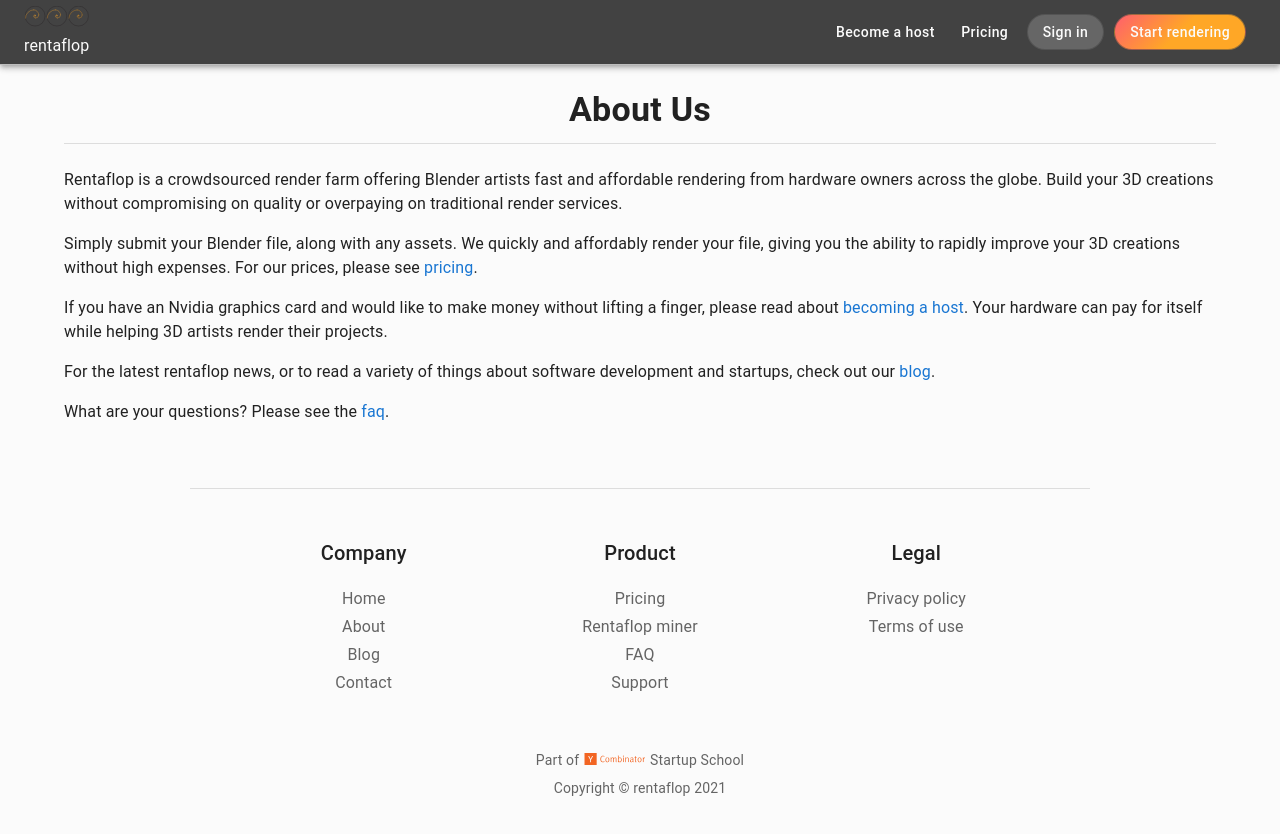
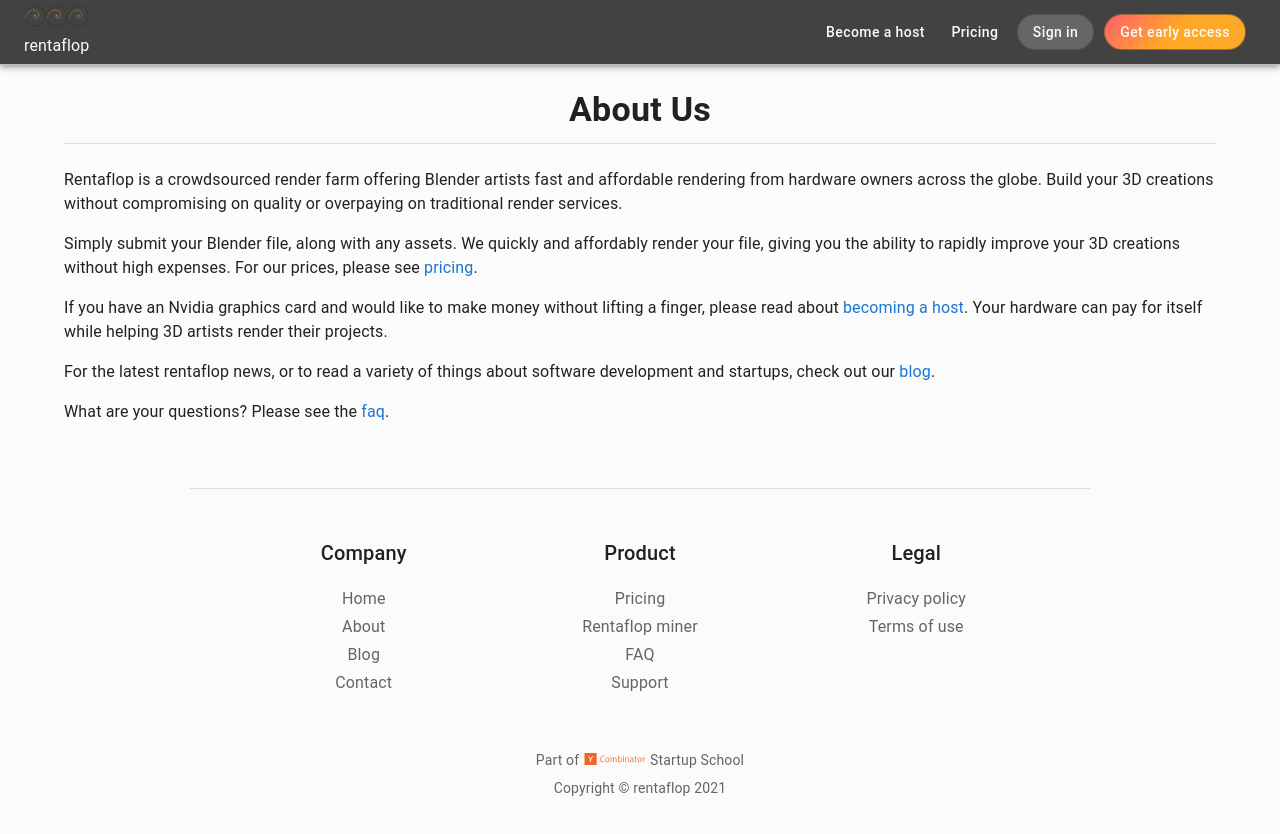
Before and after one commit to rentaflop/rentaflop-site, a React (Create React App) app: page /about in a window 1280 px wide. Shown: the top 834 px of the page. Built offline with nearby package versions, Linux system fonts and the light colour scheme; no server answers.

Commit message:
improve waitlist functionality

```diff
--- a/src/components/header.js
+++ b/src/components/header.js
@@ -51,7 +51,7 @@
     const { classes } = this.props;
     const portal_url = "https://portal.rentaflop.com"
     const is_large_screen = window.innerWidth > 768;
-    var button_text = {"hosting": "Become a host", "pricing": "Pricing", "login": "Sign in", "register": "Start rendering"};
+    var button_text = {"hosting": "Become a host", "pricing": "Pricing", "login": "Sign in", "register": "Get early access"};
     if (!is_large_screen) {
       var log = 'User visited from mobile device';
       https_log(log, "DEBUG");
--- a/src/components/home.js
+++ b/src/components/home.js
@@ -117,6 +117,8 @@
   const params = is_large_screen ? params_large : params_small;
   const title = <Typography component="h1" variant="h4" align="left" fontWeight="600" gutterBottom>Meet rentaflop</Typography>
   const body = <Typography align="left" paragraph paddingTop="24px" />
+  // don't autofocus if they've clicked arrow since it brings screen back up on chrome
+  const autofocus = !window.location.href.includes("learn");
 
   return (
     <>
@@ -150,14 +152,14 @@
               </Typography>
 	      <form onSubmit={(e) => {
 		      e.preventDefault();
-		      window.location.href=portal_url+"/waitlist?"+e.target.email1.value;
+		      window.location.href=portal_url+"/waitlist?email="+e.target.email1.value;
 		    }}>
 		<Grid container paddingTop="12px">
 		  <Grid item>
-		    <TextField variant="outlined" autoFocus label="Email address" name="email1" size="small" type="email" sx={{ width: { sm: 100, md: 150 } }}/>
+		    <TextField variant="outlined" autoFocus={autofocus} label="Email address" name="email1" size="small" type="email" sx={{ width: { sm: 100, md: 150 } }}/>
 		  </Grid>
 		  <Grid item alignItems="stretch" style={{ display: "flex", paddingLeft: 15 }}>
-		    <Button type="submit" className={classes.cta_button} variant="contained">Join the waitlist</Button>
+		    <Button type="submit" className={classes.cta_button} variant="contained">Get early access</Button>
 		  </Grid>
 		</Grid>
 	      </form>
@@ -197,7 +199,7 @@
             spacing={2}
             justifyContent="center"
           >
-            <Button href={portal_url+"/launchpad"} className={classes.cta_button} variant="contained">Render your project</Button>
+            <Button href={portal_url+"/waitlist"} className={classes.cta_button} variant="contained">Join the waitlist</Button>
             <Button component={Link} to="/about" className={classes.button_style} variant="contained">Learn more</Button>
           </Stack>
 
@@ -216,7 +218,7 @@
 		    </Typography>
 		    <form onSubmit={(e) => {
 			    e.preventDefault();
-			    window.location.href=portal_url+"/waitlist?"+e.target.email2.value;
+			    window.location.href=portal_url+"/waitlist?email="+e.target.email2.value;
 			  }}>
 		      <Grid container paddingTop="12px">
 			<Grid item>
```
Also changed, not shown: src/static/blender_application.png (added), 20 other files (tests, documents, lock files or other folders).
